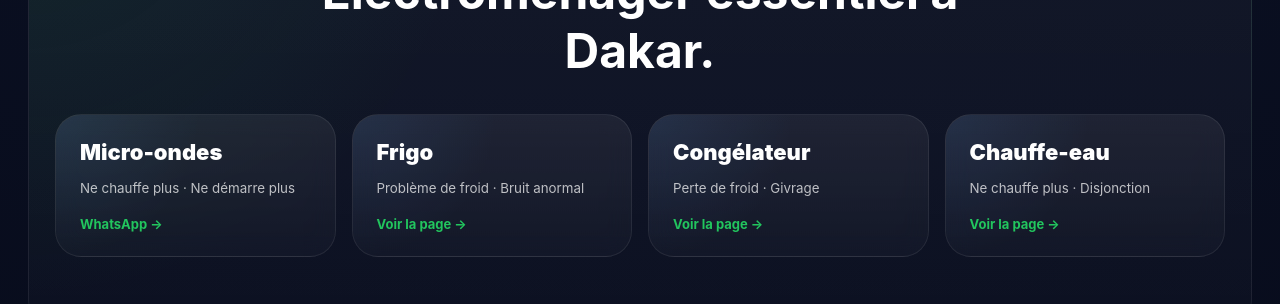
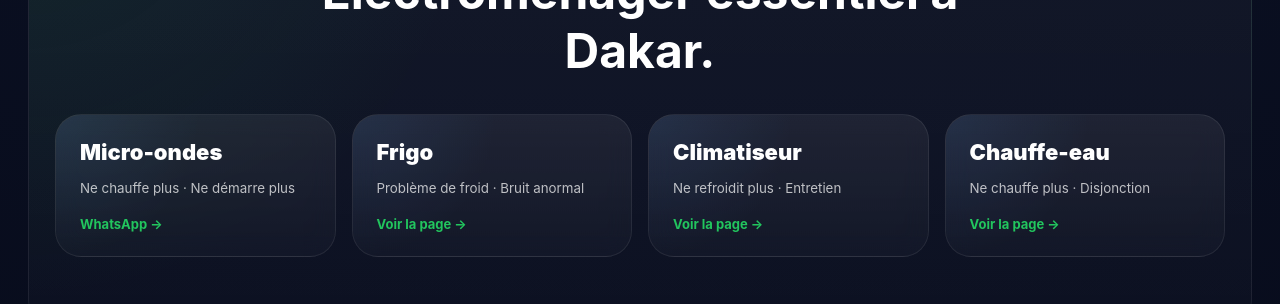
Before and after one commit to Djibsonx7/fix-dakar, a Next.js app: page / in a window 1280 px wide. Shown: the part 1640-1944 px from the top of the page. Built offline with nearby package versions, Linux system fonts and the light colour scheme.

Commit message:
Link climatiseur landing page from home page

```diff
--- a/app/page.tsx
+++ b/app/page.tsx
@@ -28,7 +28,7 @@ const displayAreas = areas.filter((area) => area !== 'Autre quartier à Dakar');
 const appliances = [
   { name: 'Micro-ondes', detail: 'Ne chauffe plus · Ne démarre plus' },
   { name: 'Frigo', detail: 'Problème de froid · Bruit anormal', href: '/reparation-frigo-dakar' },
-  { name: 'Congélateur', detail: 'Perte de froid · Givrage', href: '/reparation-frigo-dakar' },
+  { name: 'Climatiseur', detail: 'Ne refroidit plus · Entretien', href: '/reparation-climatiseur-dakar' },
   { name: 'Chauffe-eau', detail: 'Ne chauffe plus · Disjonction', href: '/reparation-chauffe-eau-dakar' },
 ];
 const liveUpdates = [
@@ -42,7 +42,7 @@ const faqs = [
   ['Intervenez-vous à domicile ?', 'Oui, l’intervention peut se faire à domicile selon votre quartier et la disponibilité du technicien.'],
   ['Puis-je envoyer une photo ou une vidéo sur WhatsApp ?', 'Oui. C’est même recommandé pour comprendre rapidement le problème avant le déplacement.'],
   ['Réparez-vous Samsung, LG, Beko ou Whirlpool ?', 'Oui, FIX peut orienter vers un technicien pour les grandes marques de machines à laver et lave-linge.'],
-  ['Réparez-vous aussi d’autres appareils électroménagers ?', 'Oui. En plus des machines à laver, FIX Dakar peut orienter votre demande pour certains appareils électroménagers essentiels comme les micro-ondes, frigos/réfrigérateurs, congélateurs et chauffe-eau. Envoyez la marque, le quartier et le problème constaté sur WhatsApp pour une première qualification.'],
+  ['Réparez-vous aussi d’autres appareils électroménagers ?', 'Oui. En plus des machines à laver, FIX Dakar peut orienter votre demande pour certains appareils électroménagers essentiels comme les micro-ondes, frigos/réfrigérateurs, climatiseurs et chauffe-eau. Envoyez la marque, le quartier et le problème constaté sur WhatsApp pour une première qualification.'],
   ['Quels quartiers de Dakar couvrez-vous ?', 'FIX intervient ou oriente vers un technicien dans plusieurs zones comme Yoff, Ouakam, Almadies, Hann, Maristes, Grand Yoff et quartiers proches.'],
 ];
 
```
